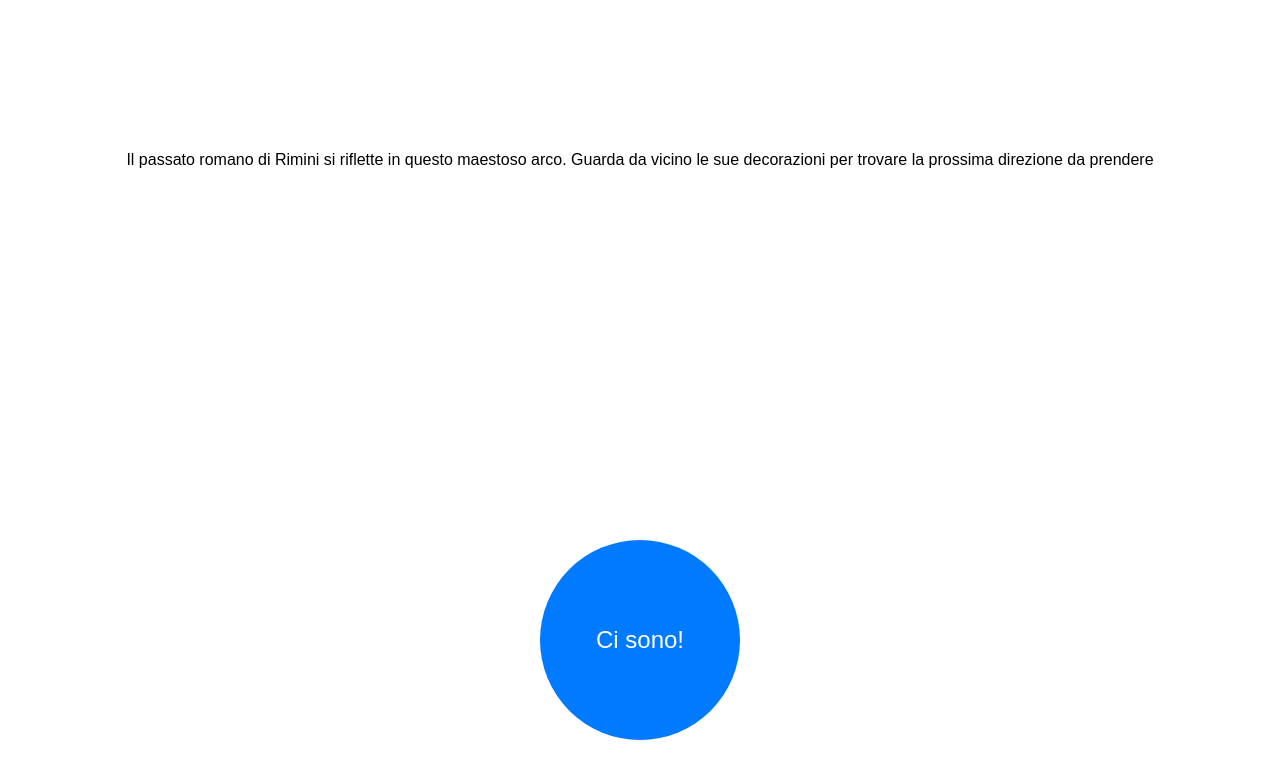
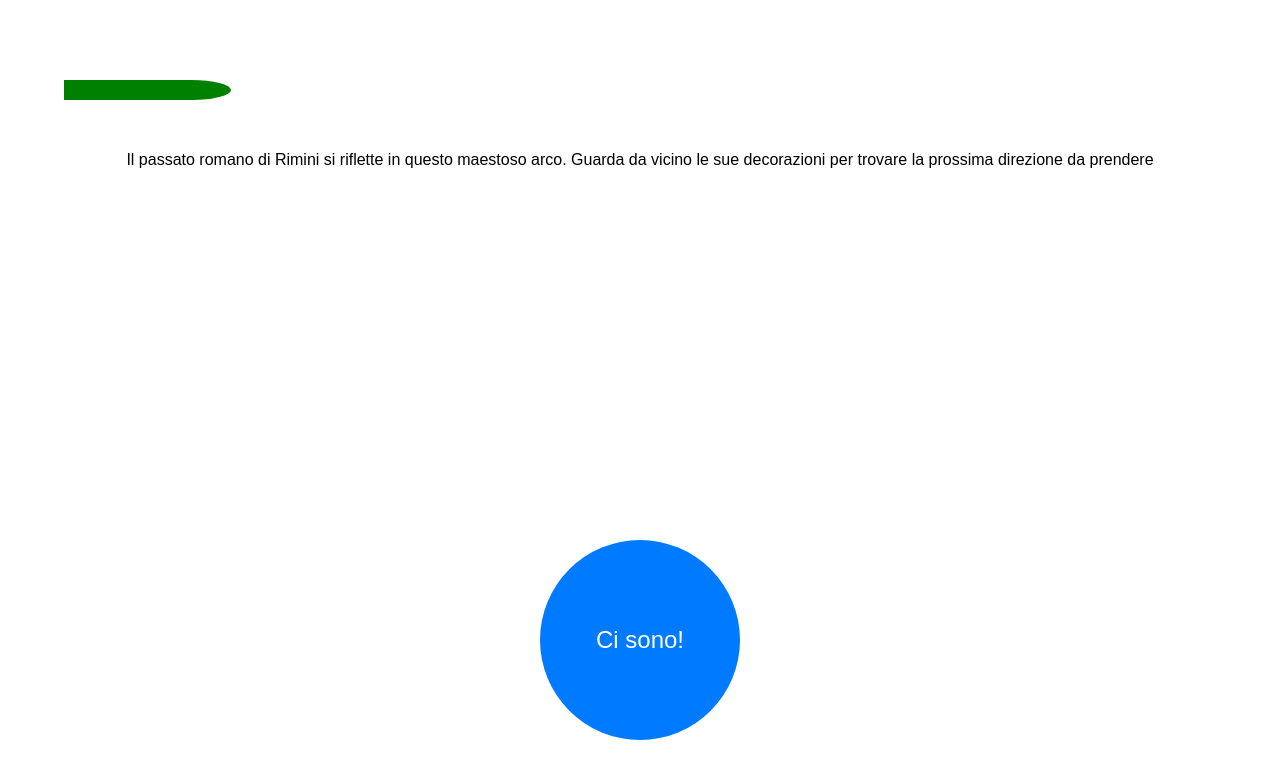
Before and after one commit to Chicco94/TreasureHunt, a Flask app: page /tappa in a window 1280 px wide. Shown: the top 761 px of the page. Run offline with Flask 3, Linux system fonts and the light colour scheme; the visitor is signed in with stand-in values (Sample User, id 1).

Commit message:
aggiunta progress bar

```diff
--- a/app.py
+++ b/app.py
@@ -1,10 +1,8 @@
-from flask import Flask, render_template, jsonify, request, redirect, url_for, session
+from flask import Flask, render_template, jsonify, request, session
 from models.position import Position,distance
 import git
 
 app = Flask(__name__)
-app.secret_key = "3d6f45a5fc12445dbac2f59c3b6c7cb1"
-app.config['SESSION_TYPE'] = 'filesystem'
 
 targetPositions = [
 	Position(44.060644, 12.565954, "Inizia la tua avventura nella piazza principale di Rimini, dove c'è una fontana adornata da una statua. Cerca sotto il suo sguardo vigile per il primo indizio!" ,"Ho cercato un minimo di storia...ma non ho trovato niente!!"),
@@ -40,7 +38,7 @@ def webhook():
 def index():
 	session.clear()
 	session['targetIndex'] = 0
-	return render_template('index.html')
+	return render_template('index.html', tappa_attuale=-1)
 
 
 @app.route('/next-position', methods=['POST','GET','REDIRECT'])
@@ -56,8 +54,7 @@ def next_position():
 
 @app.route('/tappa_raggiunta')
 def tappa_raggiunta():
-	print("rendering")
-	return render_template('tappa_raggiunta.html', posizione=targetPositions[session['targetIndex']])
+	return render_template('tappa_raggiunta.html', posizione=targetPositions[session['targetIndex']], tappa_attuale=session['targetIndex']+1, tot_tappe=len(targetPositions))
 
 
 @app.route('/check-position', methods=['POST'])
@@ -78,12 +75,12 @@ def check_position():
 
 @app.route('/tappa')
 def tappa():
-	return render_template('tappa.html', posizione=targetPositions[session['targetIndex']])
+	return render_template('tappa.html', posizione=targetPositions[session['targetIndex']], tappa_attuale=session['targetIndex'], tot_tappe=len(targetPositions))
 
 
 @app.route('/fine')
 def fine():
-	return render_template('fine.html')
+	return render_template('fine.html', tappa_attuale=-1)
 
 
 if __name__ == '__main__':
--- a/static/style.css
+++ b/static/style.css
@@ -62,3 +62,30 @@ p {
     color: green;
     font-weight: bold;
 }
+
+
+#container {
+    overflow: hidden;
+    width: 90vw;
+    top: 10vh;
+    position: fixed; /* Set the navbar to fixed position */
+}
+
+#inner {
+    overflow: hidden;
+    width: 90vw;
+}
+
+.child {
+    float: left;
+    background-color: green;
+    height: 20px;
+}
+
+.last-child {
+    float: left;
+    background-color: green;
+    height: 20px;
+    border-top-right-radius: 50%;
+    border-bottom-right-radius: 50%;
+}
--- a/templates/base.html
+++ b/templates/base.html
@@ -9,6 +9,19 @@
     <title>Rimini Treasure Hunt</title>
 </head>
 <body>
+    {% if tappa_attuale >= 0 %}
+    <div id="container">
+        <div id="inner">
+            {% for tappa in range(tot_tappe) %}
+                {% if tappa < tappa_attuale %}
+                    <div class="child" style="width: calc(90vw/{{ tot_tappe }});"></div>
+                {% elif tappa == tappa_attuale %}
+                    <div class="last-child" style="width: calc(80vw/{{ tot_tappe }});"></div>
+                {% endif %}
+            {% endfor %}
+        </div>
+    </div>
+    {% endif %}
     <div class="content">
         {% block content %} {% endblock %}
     </div>
```
